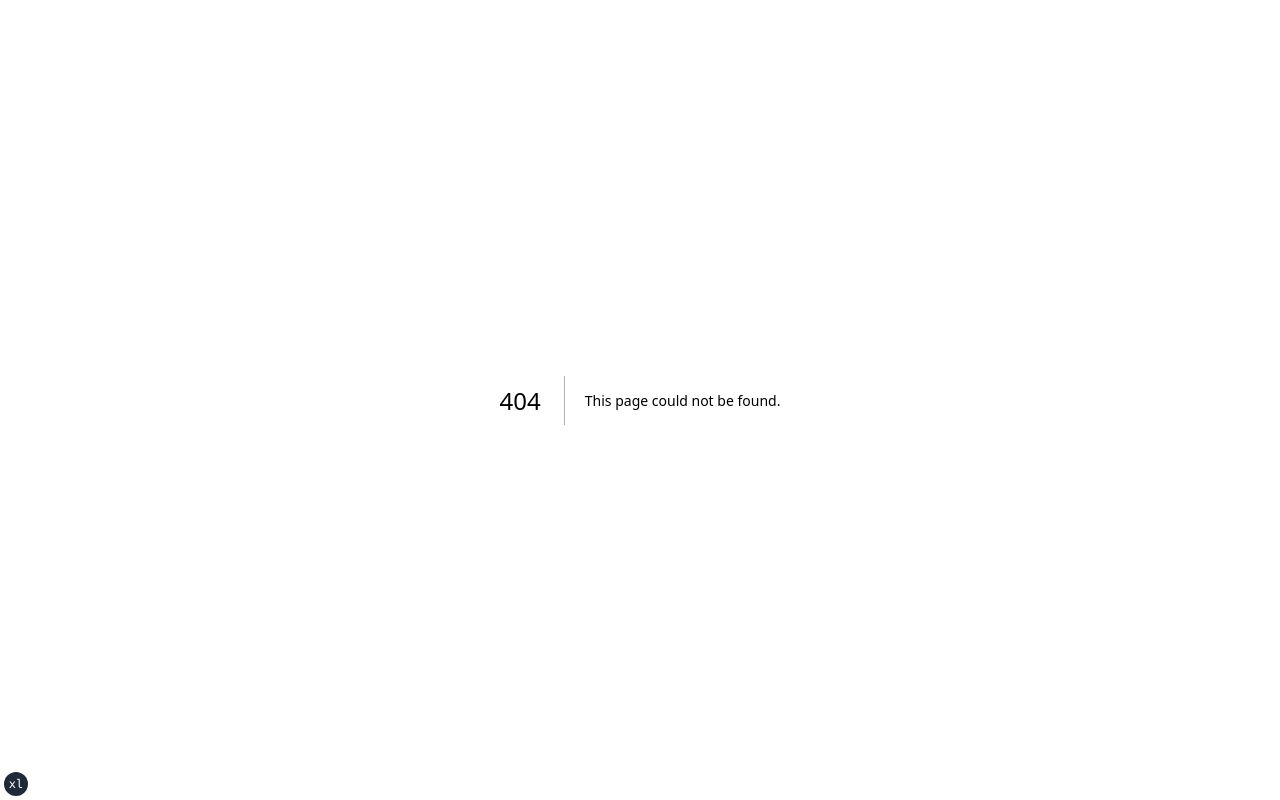
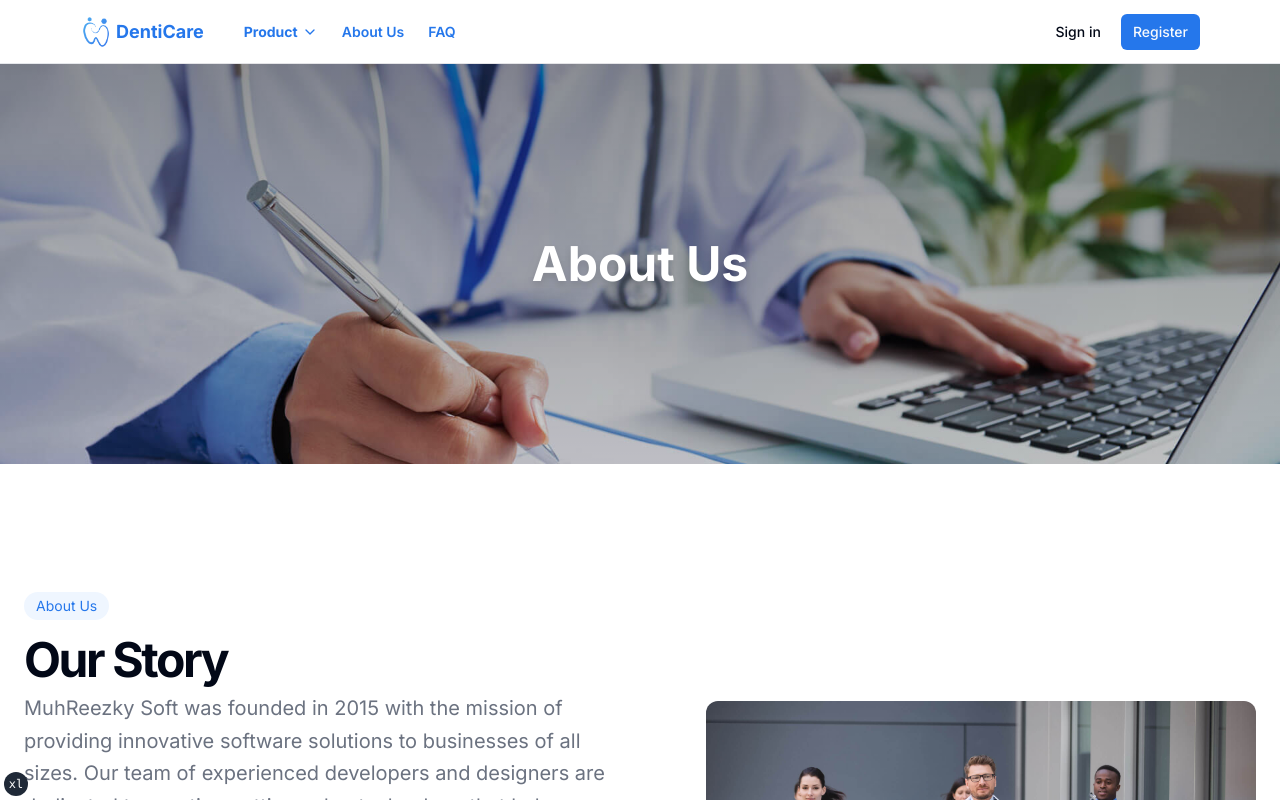
Before and after one commit to SWD392-SU24/FE, a Next.js app: page /about-us in a window 1280 px wide. Before the commit this address had no page. Shown: the top 800 px of the page. Built offline with nearby package versions, Linux system fonts and the light colour scheme.

Commit message:
fix: rename from aboutus to about-us

```diff
--- /dev/null
+++ b/app/(landing)/about-us/page.tsx
@@ -0,0 +1,19 @@
+import React from "react"
+
+import AboutUsContact from "@/containers/about-us-page/about-us-contact"
+import AboutUsHero from "@/containers/about-us-page/about-us-hero"
+import AboutUsService from "@/containers/about-us-page/about-us-service"
+import AboutUsStory from "@/containers/about-us-page/about-us-story"
+import AboutUsTeam from "@/containers/about-us-page/about-us-team"
+
+export default function AboutUs() {
+  return (
+    <div>
+      <AboutUsHero />
+      <AboutUsStory />
+      <AboutUsService />
+      <AboutUsTeam />
+      <AboutUsContact />
+    </div>
+  )
+}
--- a/app/(landing)/aboutus/page.tsx
+++ /dev/null
@@ -1,19 +0,0 @@
-import React from "react"
-
-import AboutUsContact from "@/containers/aboutus-page/about-us-contact"
-import AboutUsHero from "@/containers/aboutus-page/about-us-hero"
-import AboutUsService from "@/containers/aboutus-page/about-us-service"
-import AboutUsStory from "@/containers/aboutus-page/about-us-story"
-import AboutUsTeam from "@/containers/aboutus-page/about-us-team"
-
-export default function AboutUs() {
-  return (
-    <div>
-      <AboutUsHero />
-      <AboutUsStory />
-      <AboutUsService />
-      <AboutUsTeam />
-      <AboutUsContact />
-    </div>
-  )
-}
--- a/containers/landing-page/header.tsx
+++ b/containers/landing-page/header.tsx
@@ -14,7 +14,7 @@ export default function Header() {
     <header className="sticky inset-x-0 top-0 z-[100] h-16 w-full border-b border-gray-200 bg-white/75 backdrop-blur-lg transition-all">
       <MaxWidthWrapper>
         <div className="flex h-16 items-center justify-between border-b border-zinc-200">
-          <div className="flex items-center ">
+          <div className="flex items-center">
             <Link href="/" className="flex items-center">
               <Image
                 src="/logo/logo.png"
@@ -46,7 +46,7 @@ export default function Header() {
                 </div>
               </div>
               <Link
-                href="/aboutus"
+                href="/about-us"
                 className="text-sm font-semibold text-primary hover:text-primary/75"
               >
                 About Us
```
Also changed, not shown: containers/about-us-page/about-us-contact.tsx (renamed from containers/aboutus-page/about-us-contact.tsx), containers/about-us-page/about-us-hero.tsx (renamed from containers/aboutus-page/about-us-hero.tsx), containers/about-us-page/about-us-service.tsx (renamed from containers/aboutus-page/about-us-service.tsx), containers/about-us-page/about-us-story.tsx (renamed from containers/aboutus-page/about-us-story.tsx), containers/about-us-page/about-us-team.tsx (renamed from containers/aboutus-page/about-us-team.tsx).
